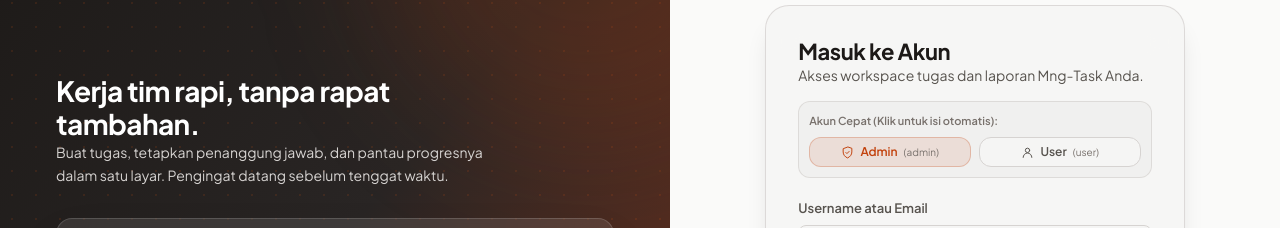
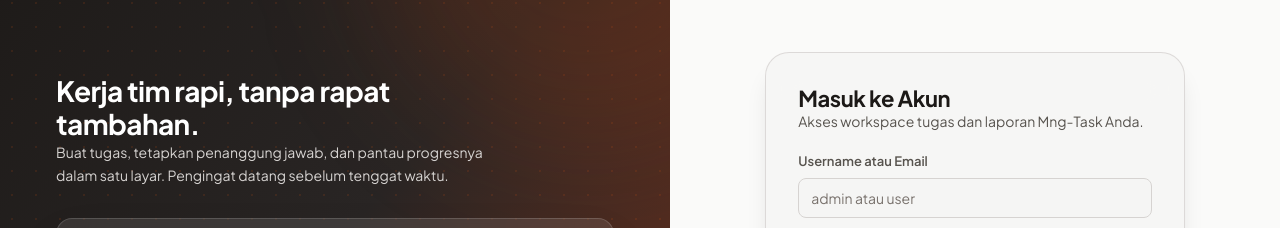
Before and after one commit to velora-1d/Mng-Task, a SvelteKit app: page /login in a window 1280 px wide. Shown: the part 153-381 px from the top of the page. Built offline with nearby package versions, Linux system fonts and the light colour scheme; no server answers; the database is empty.

Commit message:
security(auth): remove quick-fill demo credentials from login page

```diff
--- a/src/routes/login/+page.svelte
+++ b/src/routes/login/+page.svelte
@@ -28,15 +28,6 @@
 		}
 	}
 
-	function fillDemo(type: 'admin' | 'user') {
-		if (type === 'admin') {
-			email = 'admin';
-			password = 'admin123';
-		} else {
-			email = 'user';
-			password = 'user123';
-		}
-	}
 
 	// Isi ulang email setelah validasi gagal supaya pengguna tidak mengetik ulang.
 	$effect(() => {
@@ -203,34 +194,6 @@
 				</p>
 			</div>
 
-			<!-- Quick Fill Demo Pills -->
-			<div class="mt-4 rounded-xl border border-border-base/70 bg-surface-raised/40 p-2.5">
-				<div class="mb-2 flex items-center justify-between text-[11px] font-semibold text-ink-muted">
-					<span>Akun Cepat (Klik untuk isi otomatis):</span>
-				</div>
-				<div class="grid grid-cols-2 gap-2">
-					<button
-						type="button"
-						class="flex items-center justify-center gap-1.5 rounded-lg border border-primary/25 bg-primary/10 px-2.5 py-1.5 text-xs font-semibold text-primary hover:bg-primary/20 transition active:scale-95"
-						onclick={() => fillDemo('admin')}
-						title="Isi form dengan akun Admin bawaan"
-					>
-						<Icon name="shield" size={13} class="text-primary" />
-						<span>Admin</span>
-						<span class="text-[10px] text-ink-muted font-normal">(admin)</span>
-					</button>
-					<button
-						type="button"
-						class="flex items-center justify-center gap-1.5 rounded-lg border border-border-base bg-surface px-2.5 py-1.5 text-xs font-semibold text-ink-secondary hover:bg-surface-raised hover:text-ink transition active:scale-95"
-						onclick={() => fillDemo('user')}
-						title="Isi form dengan akun User bawaan"
-					>
-						<Icon name="user" size={13} class="text-ink-secondary" />
-						<span>User</span>
-						<span class="text-[10px] text-ink-muted font-normal">(user)</span>
-					</button>
-				</div>
-			</div>
 
 			{#if error}
 				<div
```
